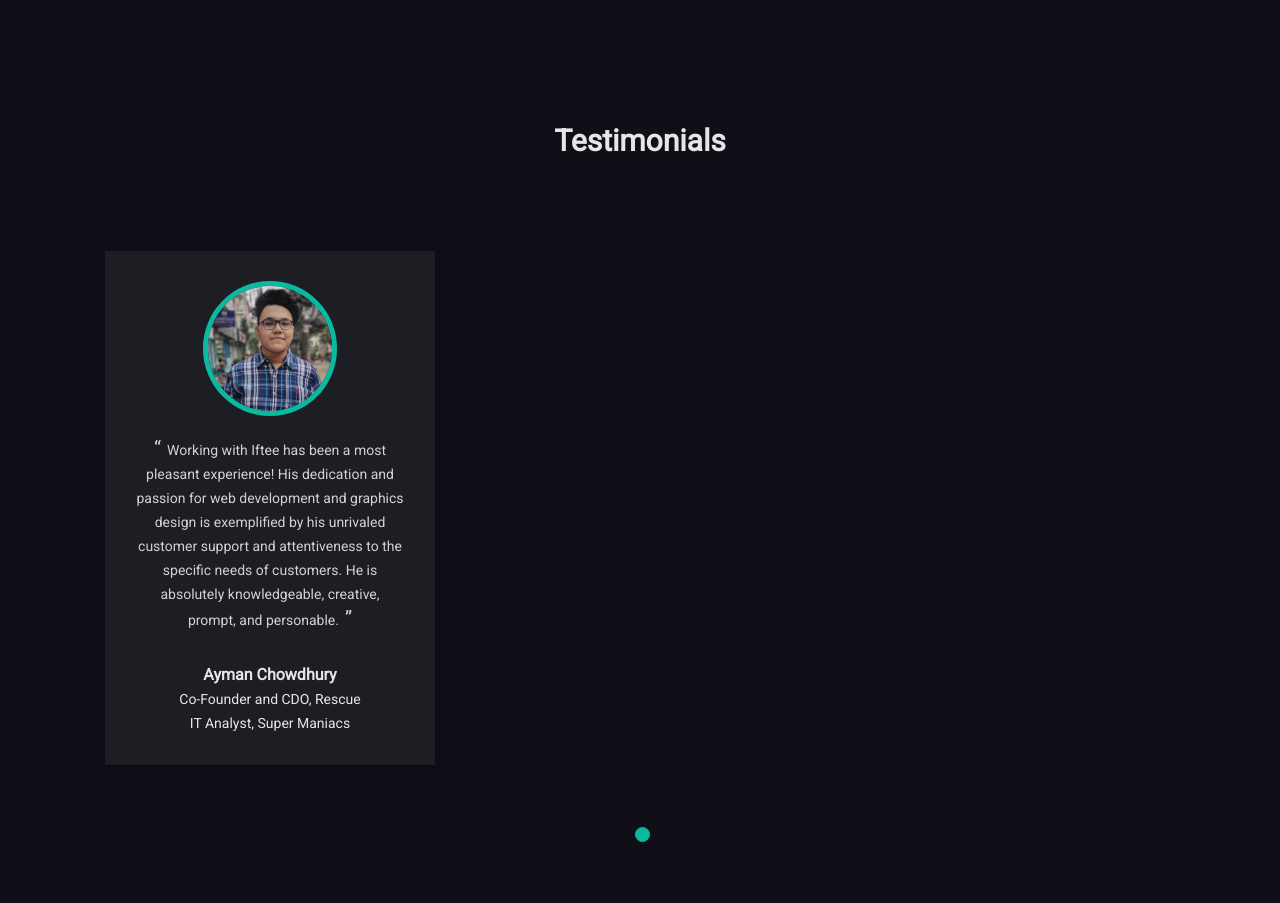
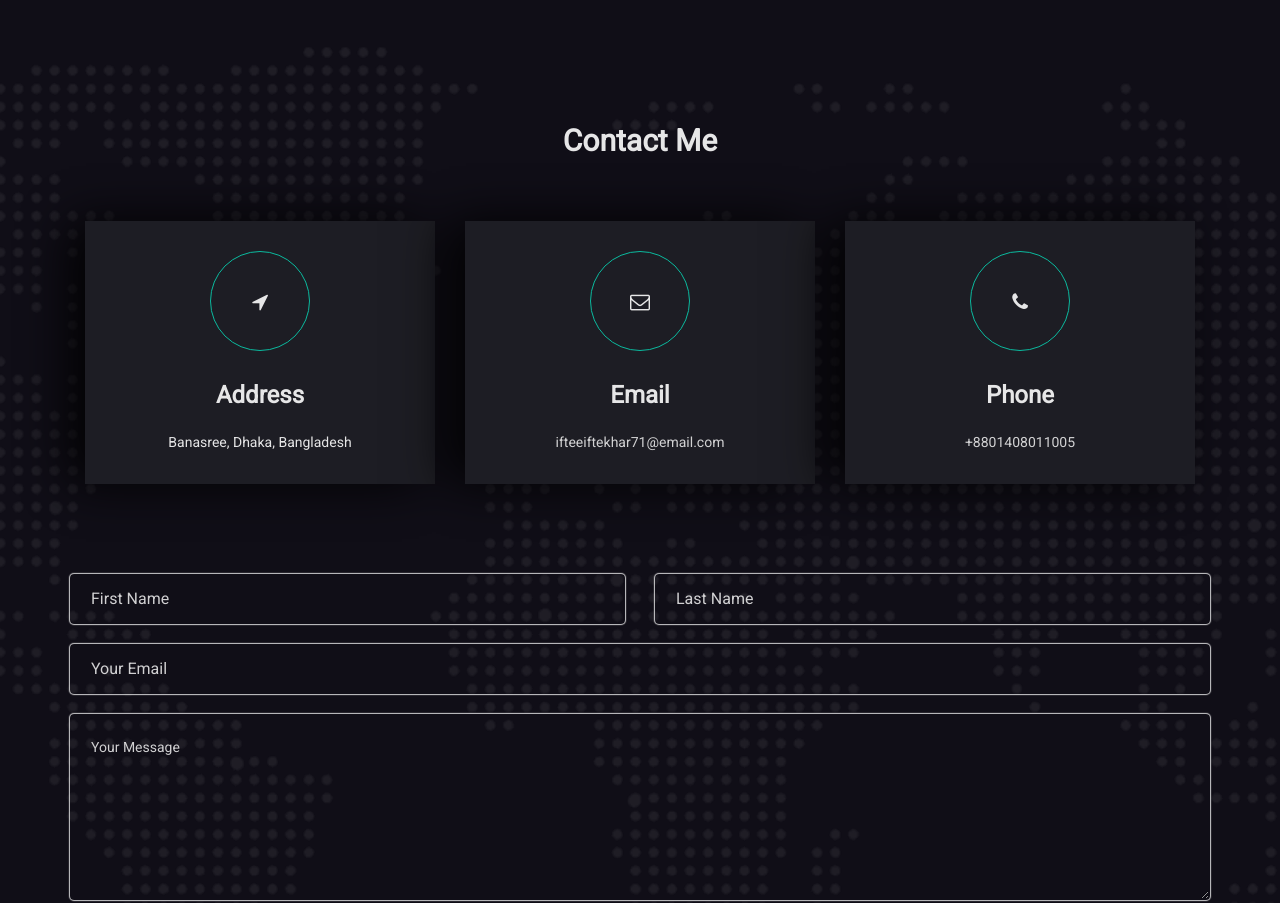
Before and after one commit to Iftee07/Iftee, a plain HTML site: page index.html in a window 1280 px wide. Shown: the part 3440-4343 px from the top of the page. Drawn offline with Linux system fonts and the light colour scheme.

Commit message:
Update index.html

```diff
--- a/index.html
+++ b/index.html
@@ -396,30 +396,6 @@
            TESTIMONIALS
         ===================
         -->
-        <section class="mh-testimonial" id="mh-testimonial">
-            <div class="home-v-img">
-                <div class="container">
-                    <div class="row section-separator">
-                        <div class="col-sm-12 section-title wow fadeInUp" data-wow-duration="0.8s" data-wow-delay="0.2s">
-                            <h3>Testimonials</h3>
-                        </div>
-                        <div class="col-sm-12 wow fadeInUp" id="mh-client-review" data-wow-duration="0.8s" data-wow-delay="0.3s">
-
-                            <div class="each-client-item">
-                                <div class="mh-client-item dark-bg black-shadow-1">
-                                    <img src="assets/images/ayman.jpg" height="135px", width="135px">
-                                    <p>Working with Iftee has been a most pleasant experience! His dedication and passion for web development and graphics design is exemplified by his unrivaled customer support and attentiveness to the specific needs of customers. He is absolutely knowledgeable, creative, prompt, and personable.</p>
-                                    <h4>Ayman Chowdhury</h4>
-                                    <span>Co-Founder and CDO, Rescue<br>
-                                        IT Analyst, Super Maniacs
-                                        </span>
-                                </div>
-                            </div>
-                        </div>
-                    </div>
-                </div>
-            </div>
-        </section>
 
         <!--
         ===================
```
